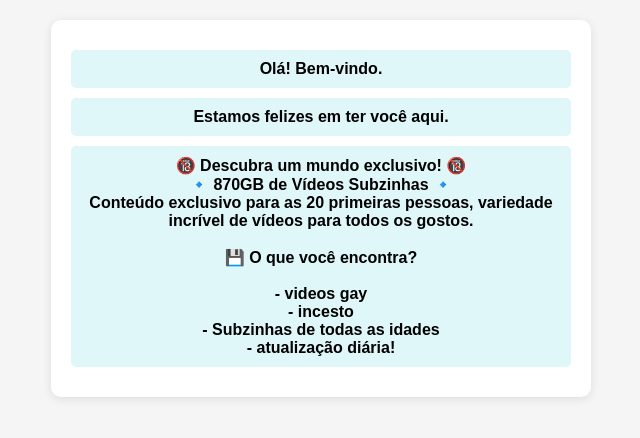
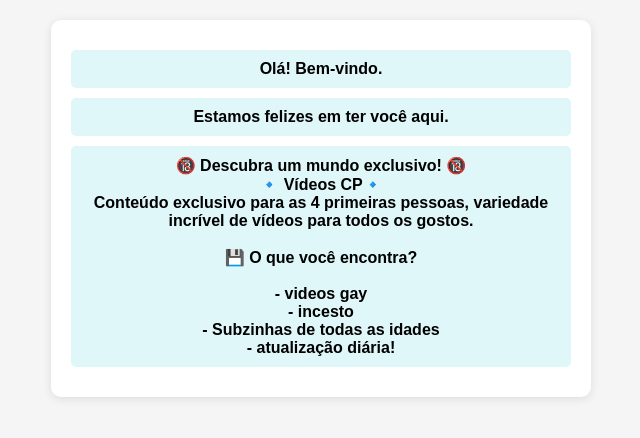
Before and after one commit to Kauandasilvamd/SUBS5GB, a plain HTML site: page usuário.html in a window 1280 px wide. Shown: the whole page, without its empty margins (319-959 px from the left). Drawn offline with Linux system fonts and the light colour scheme.

Commit message:
Update usuário.html

```diff
--- a/usuário.html
+++ b/usuário.html
@@ -115,9 +115,9 @@
         const messages = [
             "Olá! Bem-vindo.",
             "Estamos felizes em ter você aqui.",
-            "🔞 Descubra um mundo exclusivo! 🔞\n🔹 870GB de Vídeos Subzinhas 🔹\nConteúdo exclusivo para as 20 primeiras pessoas, variedade incrível de vídeos para todos os gostos.\n\n💾 O que você encontra?\n\n- videos gay\n- incesto\n- Subzinhas de todas as idades\n- atualização diária!",
-            "💸 Apenas R$10! Isso mesmo! Por um valor único, você leva uma quantidade imensa de conteúdo para se divertir por horas e horas!",
-            "🔑 Como adquirir:\nFaça um PIX de R$10 para nossa chave: [69aef21b-5c67-4169-9ed2-144390596aca].\nClique no botão abaixo para copiar a chave."
+            "🔞 Descubra um mundo exclusivo! 🔞\n🔹 Vídeos CP🔹\n Conteúdo exclusivo para as 4 primeiras pessoas, variedade incrível de vídeos para todos os gostos.\n\n💾 O que você encontra?\n\n- videos gay\n- incesto\n- Subzinhas de todas as idades\n- atualização diária!",
+            "💸 Apenas R$5! Isso mesmo! Por um valor único, você leva uma quantidade imensa de conteúdo para se divertir por horas e horas!",
+            "🔑 Como adquirir:\nFaça um PIX de R$5 para nossa chave: [69aef21b-5c67-4169-9ed2-144390596aca].\nClique no botão abaixo para copiar a chave."
         ];
 
         let messageIndex = 0;
```
